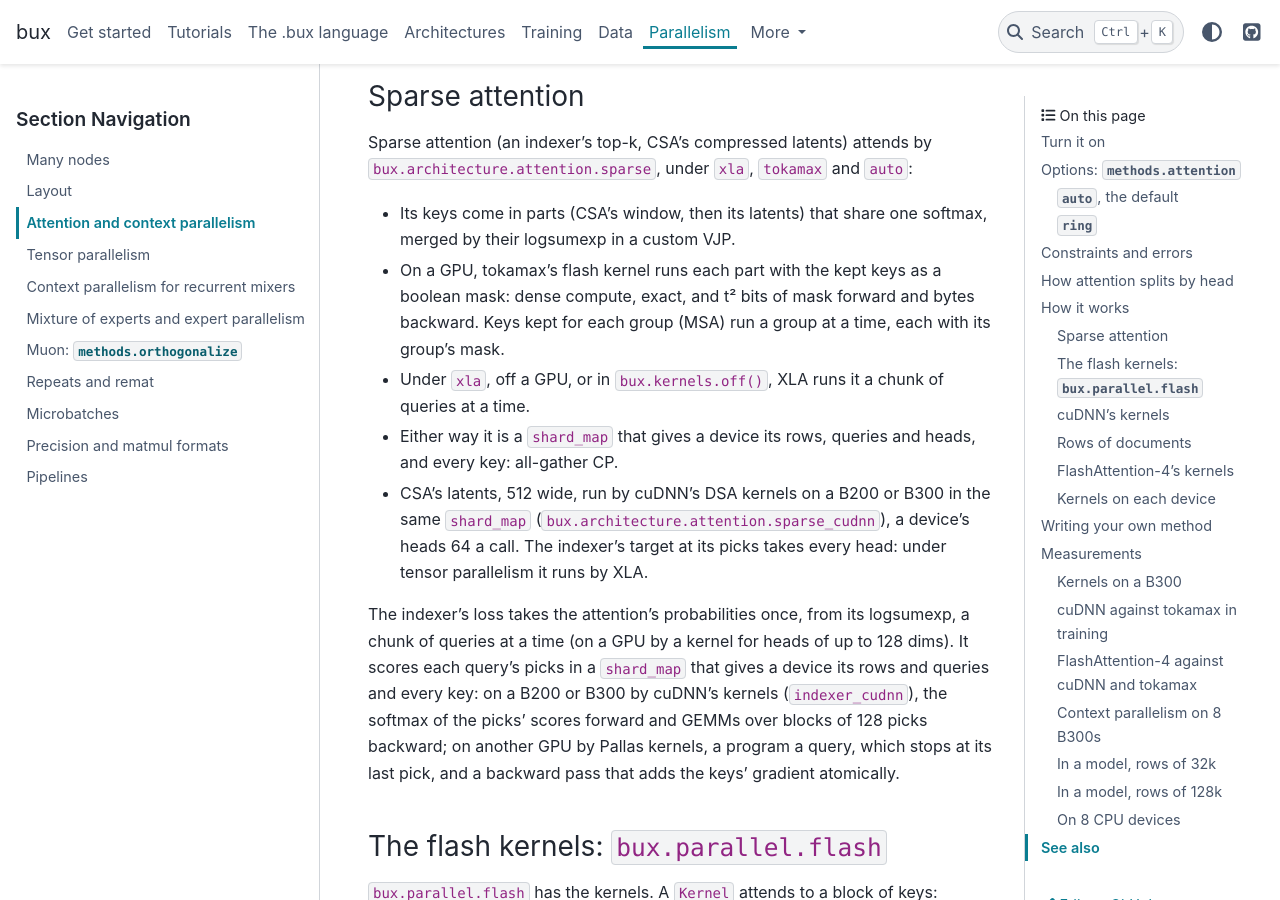
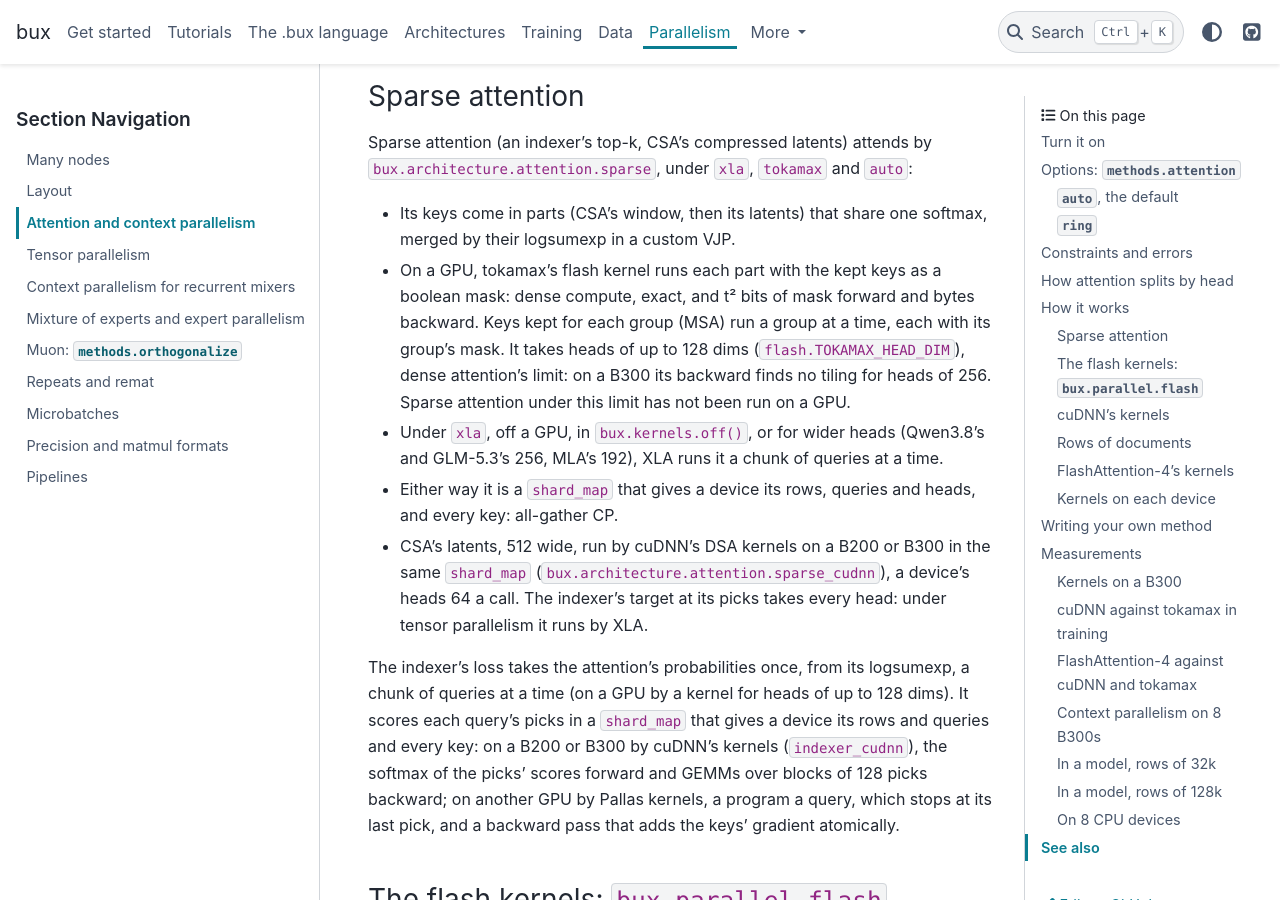
Before and after one commit to pilot7747/bux, a Sphinx documentation site: the page built from docs/parallelism/attention.md, in a window 1280 px wide and 900 px high, scrolled down 7146 px. Built offline with Sphinx 7.4.7 and the PyData theme 0.15.4, drawn with Linux system fonts in a browser that asks for light colours; cross-references to code outside the pages are shown as plain code.

Commit message:
Fix: sparse attention gives tokamax the heads dense attention does, up to flash.TOKAMAX_HEAD_DIM
39bcde0 kept dense attention's tokamax calls to heads of 128, as on a B300 its backward
finds no tiling for heads of 256 and fails to compile, but sparse.HEAD_DIMS still let
sparse attention give it 256: Qwen3.8-Flash-Next's and GLM-5.3's indexed layers. sparse
now takes flash.TOKAMAX_HEAD_DIM, its one limit, and wider heads (MLA's 192 too) run
by XLA's chunks. CSA's threshold for its window-only layers, cuDNN's dense 256, keeps
a name of its own, csa.DENSE_HEAD_DIMS; sparse and csa read the run's method by
parallel.method_name. Not run on a GPU; the smoke script expects XLA past the limit.

Co-Authored-By: Claude Opus 5.5 <noreply@anthropic.com>

```diff
--- a/docs/parallelism/attention.md
+++ b/docs/parallelism/attention.md
@@ -207,9 +207,12 @@ Sparse attention (an indexer's top-k, CSA's compressed latents) attends by
   merged by their logsumexp in a custom VJP.
 - On a GPU, tokamax's flash kernel runs each part with the kept keys as a boolean
   mask: dense compute, exact, and t² bits of mask forward and bytes backward. Keys
-  kept for each group (MSA) run a group at a time, each with its group's mask.
-- Under `xla`, off a GPU, or in `bux.kernels.off()`, XLA runs it a chunk of queries
-  at a time.
+  kept for each group (MSA) run a group at a time, each with its group's mask. It
+  takes heads of up to 128 dims (`flash.TOKAMAX_HEAD_DIM`), dense attention's
+  limit: on a B300 its backward finds no tiling for heads of 256. Sparse attention
+  under this limit has not been run on a GPU.
+- Under `xla`, off a GPU, in `bux.kernels.off()`, or for wider heads (Qwen3.8's
+  and GLM-5.3's 256, MLA's 192), XLA runs it a chunk of queries at a time.
 - Either way it is a `shard_map` that gives a device its rows, queries and heads, and
   every key: all-gather CP.
 - CSA's latents, 512 wide, run by cuDNN's DSA kernels on a B200 or B300 in the same
```
Also changed, not shown: docs/architectures/attention.md (+3 -2 lines), 4 other files.
